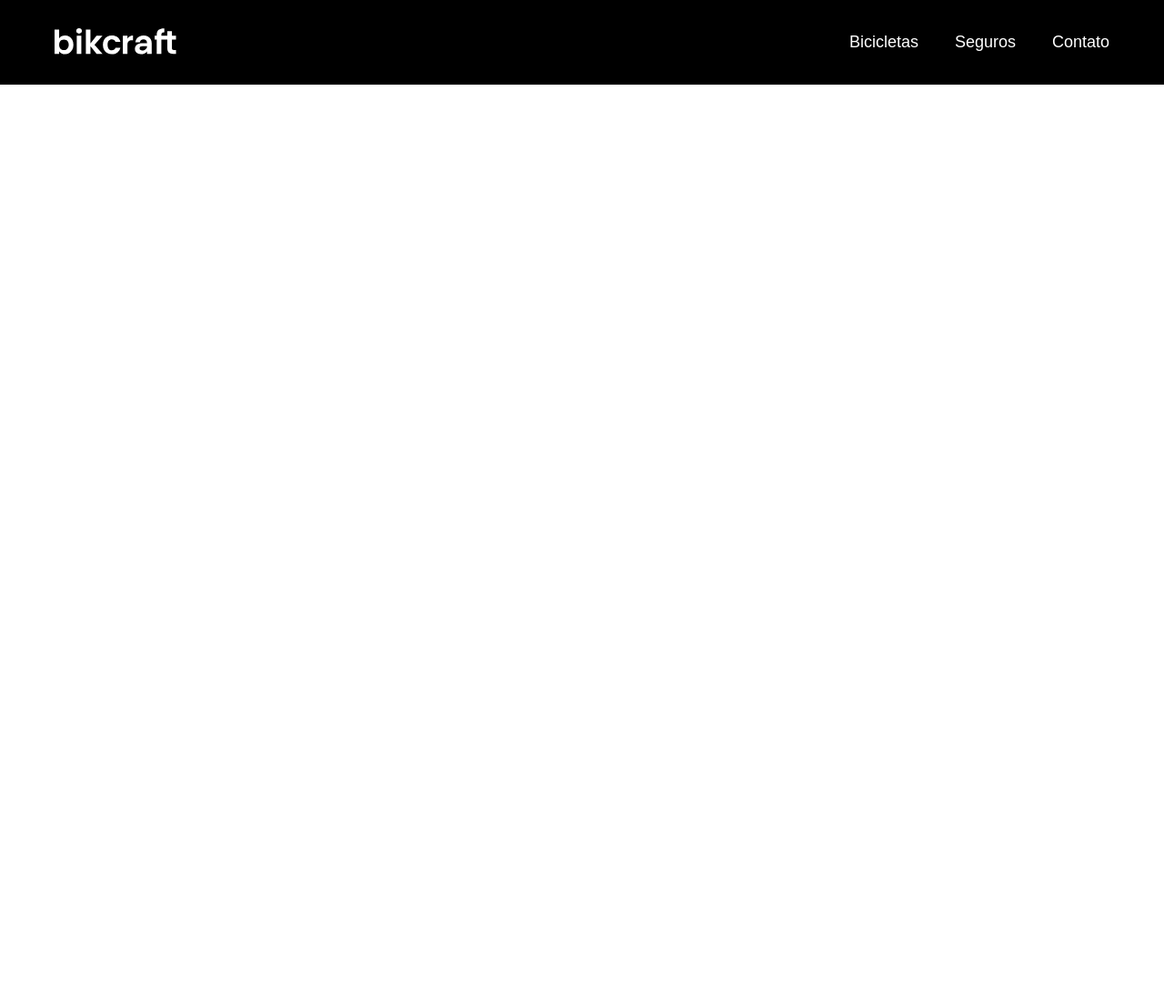
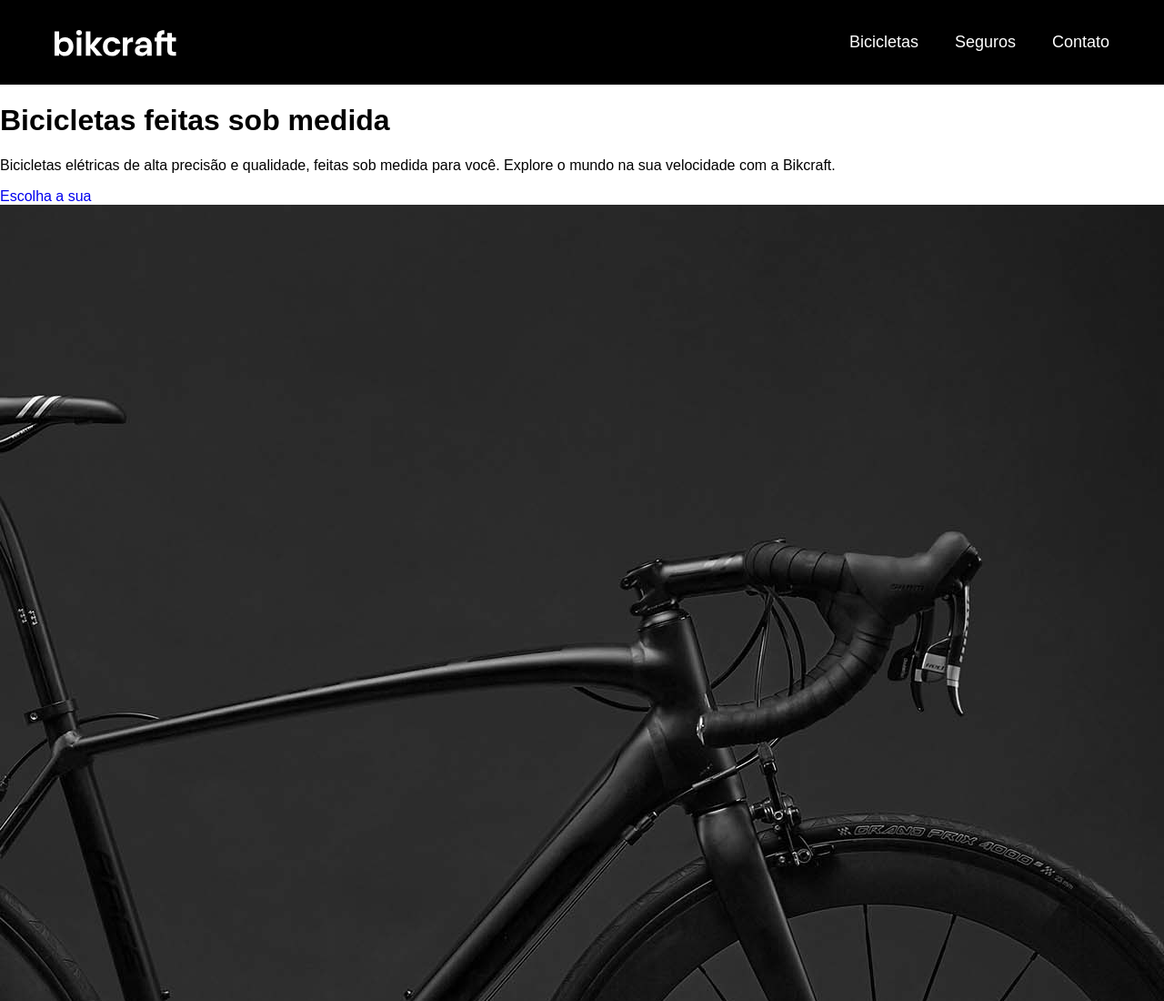
Before and after one commit to mjrpati/Bikecraft, a plain HTML site: page index.html in a window 1280 px wide. Shown: the top 1100 px of the page at 91% size. Before the commit the page ends 800 px from the top, so only its background shows below. Drawn offline with Linux system fonts and the light colour scheme.

Commit message:
att pontuação

```diff
--- a/index.html
+++ b/index.html
@@ -25,6 +25,14 @@
       </nav>
     </div>
   </header>
+    <main class="introducao-bg">
+      <div class="introducao">
+        <h1>Bicicletas feitas sob medida</h1>
+        <p>Bicicletas elétricas de alta precisão e qualidade, feitas sob medida para você. Explore o mundo na sua velocidade com a Bikcraft.</p>
+        <a href="./bicicletas.html">Escolha a sua</a>
+        <img src="./img/fotos/introducao.jpg" alt="Bicicleta elétrica preta">
 
+      </div>
+    </main>
 </body>
 </html>
--- a/style.css
+++ b/style.css
@@ -4,6 +4,10 @@ body{
 }
 a{
   text-decoration: none;
+}
+img{
+  width: 100%;
+  display: block;
 }
 .header-bg{
   background-color: #000000;
@@ -48,6 +52,7 @@ max-width: 1200px;
 }
 .header-menu a:hover:after{
   width: 100%;
+}
 @media (max-width: 800px){
   .header-menu{
     gap: 20px;
@@ -71,4 +76,3 @@ max-width: 1200px;
     font-size: 14px;
     }
   }
-}
```
